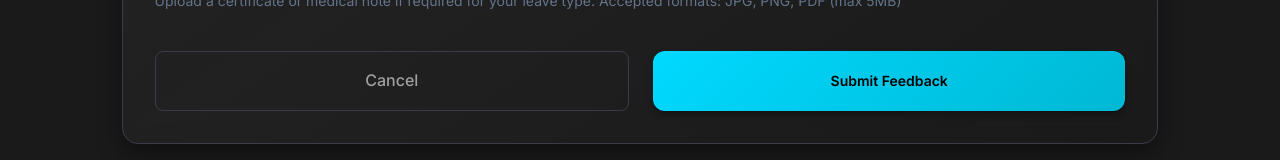
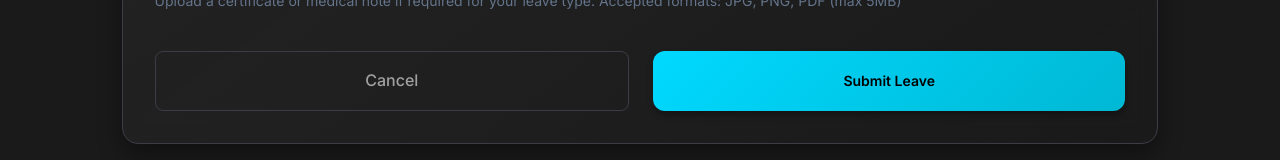
Before and after one commit to whiteprompt/tm-feedback, a Next.js app: page /leaves/new in a window 1280 px wide. Shown: the part 1124-1284 px from the top of the page. Built offline with nearby package versions, Linux system fonts and the light colour scheme; no server answers; sample sign-in values are in the browser's storage.

Commit message:
fix: Update submit button text from "Submit Feedback" to "Submit Leave"

```diff
--- a/src/components/leaves/LeaveFormClient.tsx
+++ b/src/components/leaves/LeaveFormClient.tsx
@@ -343,7 +343,7 @@ export default function LeaveFormClient() {
               isSubmitting={isSubmitting}
               hasUnsavedChanges={hasUnsavedChanges}
               cancelRoute="/leaves"
-              submitText="Submit Feedback"
+              submitText="Submit Leave"
               submittingText="Submitting..."
             />
           </form>
```
